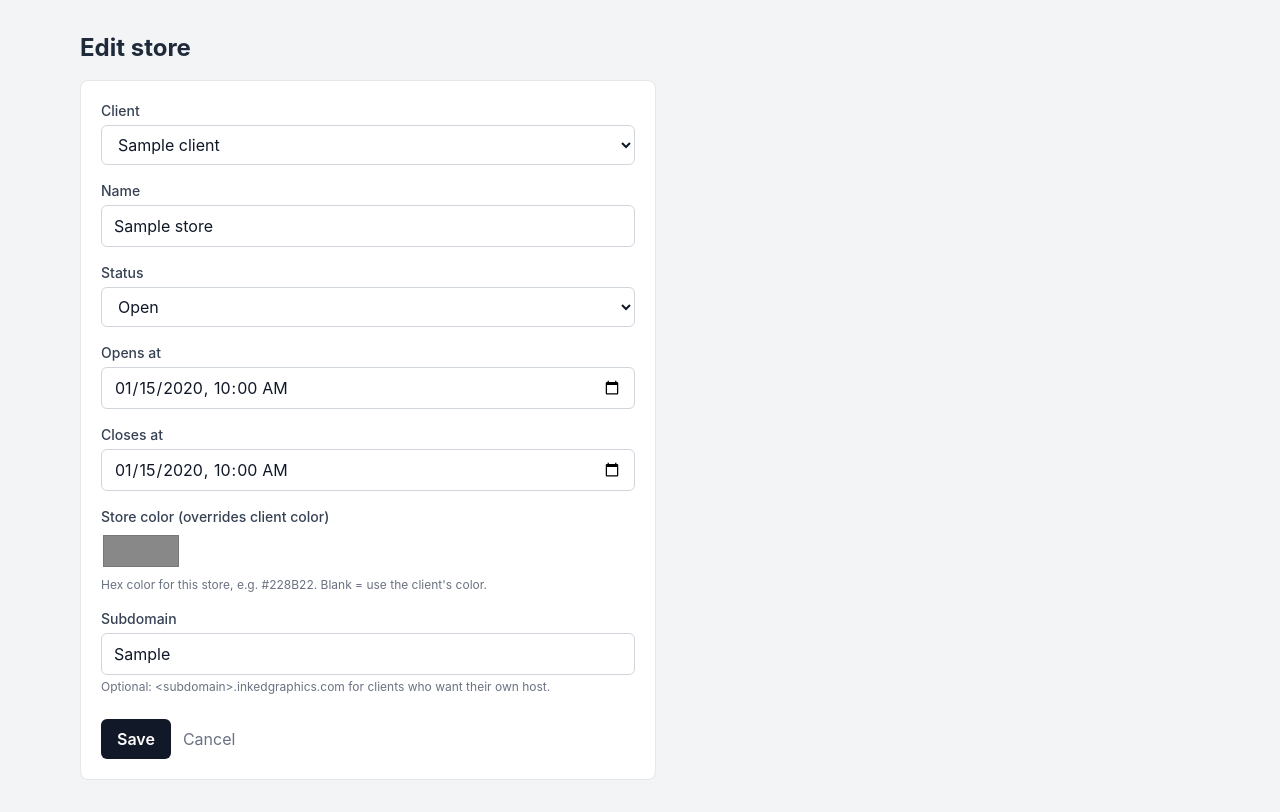
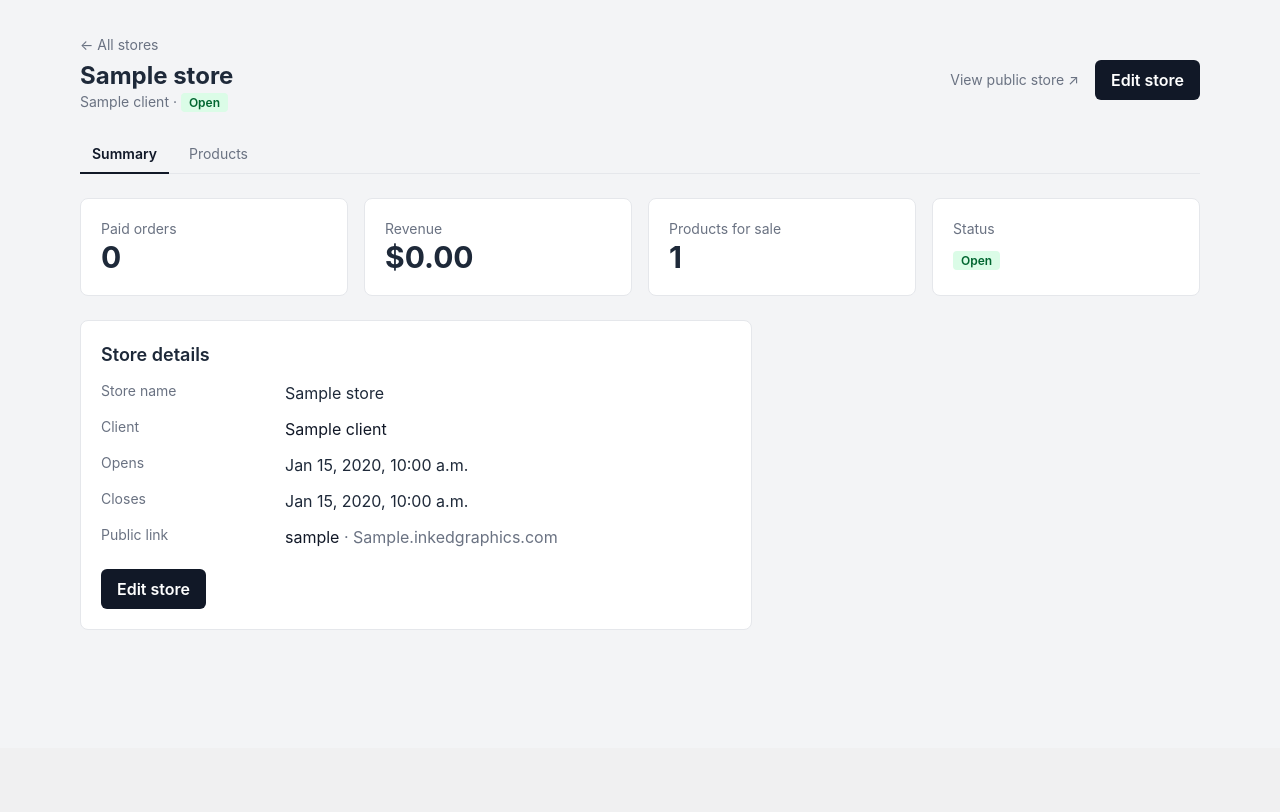
Before and after one commit to romerocw/inkedgraphics-storefront, a Django app: page /console/stores/1/ in a window 1280 px wide. Shown: the part 52-864 px from the top of the page. After the commit the page ends 681 px from the top, so only its background shows below. Run offline with Django 5.2, Linux system fonts and the light colour scheme; a user stored in the database is signed in; tables that the repository leaves empty hold one stand-in row (values such as "Sample post").

Commit message:
Console: store detail page with Summary and Products tabs
/console/stores/<pk>/ is now a page about the store instead of a bare edit
form; the form moved to /console/stores/<pk>/edit/ and returns to the store
when saved. Tabs are plain links (?tab=...), so they're bookmarkable and need
no JavaScript.

Summary shows paid orders, revenue, the open/close window and the public
link. Products lists what the store sells with inline editing of the buyer-
facing name, price, for-sale flag and page order, plus a panel for adding
active catalog products the store doesn't carry yet — prefilled with each
product's usual price (blank means use that price), with Add selected and
Add all. Add all skips products already in the store and inactive ones.

The status badge moved into console/_store_status.html so the store list and
this page can't drift apart.

Co-Authored-By: Claude Opus 5 (1M context) <noreply@anthropic.com>

```diff
--- a/console/forms.py
+++ b/console/forms.py
@@ -2,6 +2,7 @@ from django import forms
 from django.contrib.auth.forms import PasswordChangeForm
 from django.utils.text import slugify
 
+from catalog.models import StoreProduct
 from stores.models import Client, Store
 
 INPUT = "mt-1 w-full rounded-md border border-gray-300 px-3 py-2 text-gray-900 focus:border-brand focus:outline-none"
@@ -66,3 +67,43 @@ class StoreForm(StyledForm):
 
 class ConsolePasswordChangeForm(StyledFieldsMixin, PasswordChangeForm):
     pass
+
+
+class ConsoleStoreProductForm(StyledForm):
+    """Inline row for editing what a store sells and for how much."""
+
+    class Meta:
+        model = StoreProduct
+        fields = ["display_name", "price", "is_active", "sort_order"]
+        labels = {"display_name": "Name shown to buyers", "is_active": "For sale", "sort_order": "Order on page"}
+
+
+StoreProductFormSet = forms.modelformset_factory(StoreProduct, form=ConsoleStoreProductForm, extra=0)
+
+
+class AddStoreProductsForm(StyledFieldsMixin, forms.Form):
+    """Checkbox + price per catalog product a store doesn't offer yet."""
+
+    def __init__(self, *args, products=(), **kwargs):
+        super().__init__(*args, **kwargs)
+        self.products = list(products)
+        for product in self.products:
+            self.fields[f"add_{product.pk}"] = forms.BooleanField(required=False, label=product.name)
+            self.fields[f"price_{product.pk}"] = forms.DecimalField(
+                max_digits=8, decimal_places=2, min_value=0, required=False,
+                initial=product.default_price, label=f"Price for {product.name}",
+            )
+        for field in self.fields.values():
+            if isinstance(field, forms.DecimalField):
+                field.widget.attrs["class"] = INPUT
+
+    def rows(self):
+        for product in self.products:
+            yield {"product": product, "add": self[f"add_{product.pk}"], "price": self[f"price_{product.pk}"]}
+
+    def chosen(self, everything=False):
+        """(product, price) pairs staff asked for. A blank price means the product's usual price."""
+        for product in self.products:
+            if everything or self.cleaned_data.get(f"add_{product.pk}"):
+                price = self.cleaned_data.get(f"price_{product.pk}")
+                yield product, product.default_price if price is None else price
--- /dev/null
+++ b/console/templates/console/_store_status.html
@@ -0,0 +1 @@
+<span class="rounded px-2 py-0.5 text-xs font-semibold {% if store.status == 'open' %}bg-green-100 text-green-800{% elif store.status == 'scheduled' %}bg-blue-100 text-blue-800{% elif store.status == 'closed' %}bg-gray-200 text-gray-700{% else %}bg-yellow-100 text-yellow-800{% endif %}">{{ store.get_status_display }}</span>
--- /dev/null
+++ b/console/templates/console/_store_summary.html
@@ -0,0 +1,18 @@
+<div class="grid gap-4 sm:grid-cols-2 lg:grid-cols-4">
+  <div class="card"><div class="muted text-sm">Paid orders</div><div class="text-3xl font-bold">{{ paid_orders }}</div></div>
+  <div class="card"><div class="muted text-sm">Revenue</div><div class="text-3xl font-bold">${{ revenue|floatformat:2 }}</div></div>
+  <div class="card"><div class="muted text-sm">Products for sale</div><div class="text-3xl font-bold">{{ store.offerings.count }}</div></div>
+  <div class="card"><div class="muted text-sm">Status</div><div class="mt-2">{% include "console/_store_status.html" %}</div></div>
+</div>
+<div class="card mt-6 max-w-2xl">
+  <h2 class="mb-3 text-lg font-semibold">Store details</h2>
+  <dl class="grid gap-x-6 gap-y-3 sm:grid-cols-[10rem_1fr]">
+    <dt class="muted text-sm">Store name</dt><dd>{{ store.name }}</dd>
+    <dt class="muted text-sm">Client</dt><dd><a href="{% url 'console:client_edit' store.client.pk %}" class="text-brand hover:underline">{{ store.client.name }}</a></dd>
+    <dt class="muted text-sm">Opens</dt><dd>{{ store.opens_at|date:"M j, Y, g:i a"|default:"Not set" }}</dd>
+    <dt class="muted text-sm">Closes</dt><dd>{{ store.closes_at|date:"M j, Y, g:i a"|default:"Not set" }}</dd>
+    <dt class="muted text-sm">Public link</dt>
+    <dd><a href="{% url 'store_detail' store.slug %}" target="_blank" class="text-brand hover:underline">{{ store.slug }}</a>{% if store.subdomain %} <span class="muted">· {{ store.subdomain }}.inkedgraphics.com</span>{% endif %}</dd>
+  </dl>
+  <div class="mt-5"><a href="{% url 'console:store_edit' store.pk %}" class="btn">Edit store</a></div>
+</div>
--- a/console/templates/console/dashboard.html
+++ b/console/templates/console/dashboard.html
@@ -23,7 +23,7 @@
     <table class="cart">
       <tr><th>Store</th><th>Client</th><th>Closes</th></tr>
       {% for s in closing_soon %}
-      <tr><td><a href="{% url 'console:store_edit' s.pk %}" class="text-brand hover:underline">{{ s.name }}</a></td><td>{{ s.client.name }}</td><td>{{ s.closes_at|date:"M j, g:i a" }}</td></tr>
+      <tr><td><a href="{% url 'console:store_detail' s.pk %}" class="text-brand hover:underline">{{ s.name }}</a></td><td>{{ s.client.name }}</td><td>{{ s.closes_at|date:"M j, g:i a" }}</td></tr>
       {% empty %}<tr><td colspan="3" class="muted">None.</td></tr>{% endfor %}
     </table>
   </div>
--- /dev/null
+++ b/console/templates/console/store_detail.html
@@ -0,0 +1,23 @@
+{% extends "console/base.html" %}
+{% block title %}{{ store.name }}{% endblock %}
+{% block content %}
+<a href="{% url 'console:stores' %}" class="muted text-sm hover:underline">&larr; All stores</a>
+<div class="mt-1 mb-6 flex flex-wrap items-start justify-between gap-3">
+  <div>
+    <h1 class="text-2xl font-bold">{{ store.name }}</h1>
+    <p class="muted text-sm">{{ store.client.name }} · {% include "console/_store_status.html" %}</p>
+  </div>
+  <div class="flex items-center gap-4">
+    <a href="{% url 'store_detail' store.slug %}" target="_blank" class="muted text-sm hover:underline">View public store &nearr;</a>
+    <a href="{% url 'console:store_edit' store.pk %}" class="btn">Edit store</a>
+  </div>
+</div>
+<nav class="mb-6 flex gap-2 border-b border-gray-200 text-sm">
+  {% for key, label in tabs %}
+  <a href="?tab={{ key }}" class="-mb-px border-b-2 px-3 py-2 {% if tab == key %}border-brand font-semibold text-gray-900{% else %}border-transparent muted hover:text-gray-900{% endif %}">{{ label }}</a>
+  {% endfor %}
+</nav>
+{% if tab == "products" %}{% include "console/_store_products.html" %}
+{% elif tab == "orders" %}{% include "console/_store_orders.html" %}
+{% else %}{% include "console/_store_summary.html" %}{% endif %}
+{% endblock %}
--- a/console/templates/console/store_list.html
+++ b/console/templates/console/store_list.html
@@ -9,14 +9,14 @@
   <tr><th>Store</th><th>Client</th><th>Status</th><th>Opens</th><th>Closes</th><th>Paid orders</th><th>Revenue</th><th></th></tr>
   {% for s in object_list %}
   <tr>
-    <td><a href="{% url 'store_detail' s.slug %}" target="_blank" class="hover:underline">{{ s.name }}</a></td>
+    <td><a href="{% url 'console:store_detail' s.pk %}" class="font-medium text-brand hover:underline">{{ s.name }}</a></td>
     <td>{{ s.client.name }}</td>
-    <td><span class="rounded px-2 py-0.5 text-xs font-semibold {% if s.status == 'open' %}bg-green-100 text-green-800{% elif s.status == 'scheduled' %}bg-blue-100 text-blue-800{% elif s.status == 'closed' %}bg-gray-200 text-gray-700{% else %}bg-yellow-100 text-yellow-800{% endif %}">{{ s.get_status_display }}</span></td>
+    <td>{% include "console/_store_status.html" with store=s %}</td>
     <td>{{ s.opens_at|date:"M j, Y"|default:"—" }}</td>
     <td>{{ s.closes_at|date:"M j, Y"|default:"—" }}</td>
     <td>{{ s.paid_orders }}</td>
     <td>${{ s.revenue|default:0|floatformat:2 }}</td>
-    <td class="text-right"><a href="{% url 'console:store_edit' s.pk %}" class="text-brand hover:underline">Edit</a></td>
+    <td class="text-right"><a href="{% url 'store_detail' s.slug %}" target="_blank" class="muted hover:underline">View store &nearr;</a></td>
   </tr>
   {% empty %}<tr><td colspan="8" class="muted">No stores yet.</td></tr>{% endfor %}
 </table>
--- a/console/urls.py
+++ b/console/urls.py
@@ -14,5 +14,8 @@ urlpatterns = [
     path("clients/<int:pk>/", views.ClientUpdateView.as_view(), name="client_edit"),
     path("stores/", views.StoreListView.as_view(), name="stores"),
     path("stores/new/", views.StoreCreateView.as_view(), name="store_new"),
-    path("stores/<int:pk>/", views.StoreUpdateView.as_view(), name="store_edit"),
+    path("stores/<int:pk>/", views.StoreDetailView.as_view(), name="store_detail"),
+    path("stores/<int:pk>/edit/", views.StoreUpdateView.as_view(), name="store_edit"),
+    path("stores/<int:pk>/products/", views.StoreProductsView.as_view(), name="store_products"),
+    path("stores/<int:pk>/products/add/", views.StoreProductsAddView.as_view(), name="store_products_add"),
 ]
--- a/console/views.py
+++ b/console/views.py
@@ -1,19 +1,24 @@
 from datetime import timedelta
 
+from django.contrib import messages
 from django.contrib.auth.mixins import LoginRequiredMixin, UserPassesTestMixin
 from django.contrib.auth.views import LoginView, LogoutView, PasswordChangeView
 from django.contrib.messages.views import SuccessMessageMixin
-from django.db.models import Count, Q, Sum
-from django.urls import reverse_lazy
+from django.db.models import Count, Max, Q, Sum
+from django.shortcuts import get_object_or_404, redirect, render
+from django.urls import reverse, reverse_lazy
 from django.utils import timezone
-from django.views.generic import CreateView, ListView, TemplateView, UpdateView
+from django.views.generic import CreateView, DetailView, ListView, TemplateView, UpdateView, View
 
+from catalog.models import Product, StoreProduct
 from orders.models import Order
 from stores.models import Client, Store
 
-from .forms import ClientForm, ConsolePasswordChangeForm, StoreForm
+from .forms import AddStoreProductsForm, ClientForm, ConsolePasswordChangeForm, StoreForm, StoreProductFormSet
 
-PAID = Q(orders__status__in=[Order.Status.PAID, Order.Status.SENT_TO_OPS, Order.Status.FULFILLED])
+# The statuses that mean money actually came in.
+PAID_STATUSES = [Order.Status.PAID, Order.Status.SENT_TO_OPS, Order.Status.FULFILLED]
+PAID = Q(orders__status__in=PAID_STATUSES)
 
 
 class StaffRequiredMixin(LoginRequiredMixin, UserPassesTestMixin):
@@ -44,7 +49,7 @@ class DashboardView(StaffRequiredMixin, TemplateView):
 
     def get_context_data(self, **kwargs):
         ctx = super().get_context_data(**kwargs)
-        paid = Order.objects.filter(status__in=[Order.Status.PAID, Order.Status.SENT_TO_OPS, Order.Status.FULFILLED])
+        paid = Order.objects.filter(status__in=PAID_STATUSES)
         week_ago = timezone.now() - timedelta(days=7)
         ctx.update(
             clients=Client.objects.count(),
@@ -86,6 +91,88 @@ class StoreListView(StaffRequiredMixin, ListView):
     )
 
 
+class StoreDetailMixin(StaffRequiredMixin):
+    """Shared plumbing for the store page and the POST endpoints that render it again."""
+
+    tabs = [("summary", "Summary"), ("products", "Products")]
+
+    def get_store(self):
+        return get_object_or_404(Store.objects.select_related("client"), pk=self.kwargs["pk"])
+
+    def tab_context(self, store, tab, formset=None, add_form=None):
+        paid = store.orders.filter(status__in=PAID_STATUSES)
+        ctx = {
+            "store": store,
+            "tab": tab if tab in dict(self.tabs) else "summary",
+            "tabs": self.tabs,
+            "paid_orders": paid.count(),
+            "revenue": paid.aggregate(s=Sum("total"))["s"] or 0,
+        }
+        if ctx["tab"] == "products":
+            offerings = store.offerings.select_related("product").order_by("sort_order", "pk")
+            ctx["formset"] = formset if formset is not None else StoreProductFormSet(queryset=offerings)
+            ctx["add_form"] = add_form if add_form is not None else AddStoreProductsForm(products=self.candidates(store))
+        return ctx
+
+    def candidates(self, store):
+        """Active catalog products this store doesn't offer yet."""
+        return Product.objects.filter(is_active=True).exclude(store_offerings__store=store)
+
+    def render_tab(self, store, tab, **kwargs):
+        return render(self.request, "console/store_detail.html", self.tab_context(store, tab, **kwargs))
+
+    def tab_url(self, store, tab):
+        return f"{reverse('console:store_detail', args=[store.pk])}?tab={tab}"
+
+
+class StoreDetailView(StoreDetailMixin, DetailView):
+    template_name = "console/store_detail.html"
+    model = Store
+
+    def get_context_data(self, **kwargs):
+        return super().get_context_data(**self.tab_context(self.object, self.request.GET.get("tab", "summary")))
+
+
+class StoreProductsView(StoreDetailMixin, View):
+    """Saves the price/for-sale/order edits made inline on the Products tab."""
+
+    def post(self, request, pk):
+        store = self.get_store()
+        offerings = store.offerings.select_related("product").order_by("sort_order", "pk")
+        formset = StoreProductFormSet(request.POST, queryset=offerings)
+        if not formset.is_valid():
+            messages.error(request, "Those changes weren't saved — please check the highlighted rows.")
+            return self.render_tab(store, "products", formset=formset)
+        saved = formset.save()
+        messages.success(request, f"Saved {len(saved)} product{'' if len(saved) == 1 else 's'}." if saved else "Nothing to save.")
+        return redirect(self.tab_url(store, "products"))
+
+
+class StoreProductsAddView(StoreDetailMixin, View):
+    """Adds catalog products to a store, either the checked ones or all of them."""
+
+    def post(self, request, pk):
+        store = self.get_store()
+        candidates = list(self.candidates(store))
+        add_form = AddStoreProductsForm(request.POST, products=candidates)
+        if not add_form.is_valid():
+            messages.error(request, "Nothing was added — please check the prices below.")
+            return self.render_tab(store, "products", add_form=add_form)
+
+        next_sort = (store.offerings.aggregate(m=Max("sort_order"))["m"] or 0) + 1
+        added = []
+        for product, price in add_form.chosen(everything="add_all" in request.POST):
+            StoreProduct.objects.create(store=store, product=product, price=price, sort_order=next_sort)
+            next_sort += 1
+            added.append(product.name)
+
+        if added:
+            messages.success(request, f"Added {len(added)} product{'' if len(added) == 1 else 's'} to {store.name}.")
+        else:
+            messages.error(request, "Tick the products you want to add, then press Add selected.")
+        return redirect(self.tab_url(store, "products"))
+
+
 class StoreCreateView(StaffRequiredMixin, CreateView):
     model, form_class = Store, StoreForm
     template_name = "console/form.html"
@@ -96,5 +183,7 @@ class StoreCreateView(StaffRequiredMixin, CreateView):
 class StoreUpdateView(StaffRequiredMixin, UpdateView):
     model, form_class = Store, StoreForm
     template_name = "console/form.html"
-    success_url = reverse_lazy("console:stores")
     extra_context = {"title": "Edit store"}
+
+    def get_success_url(self):
+        return reverse("console:store_detail", args=[self.object.pk])
```
Also changed, not shown: console/templates/console/_store_products.html (added, +57 -0 lines), console/tests.py (+100 -0 lines), stores/static/stores/site.css.
